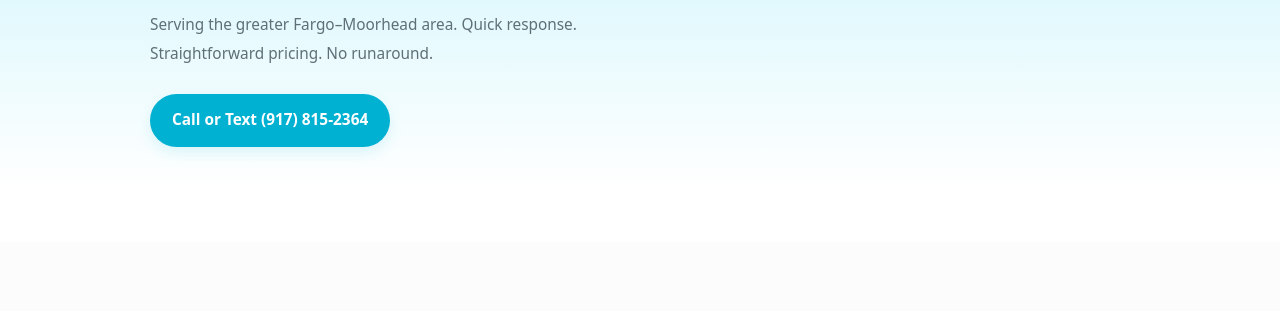
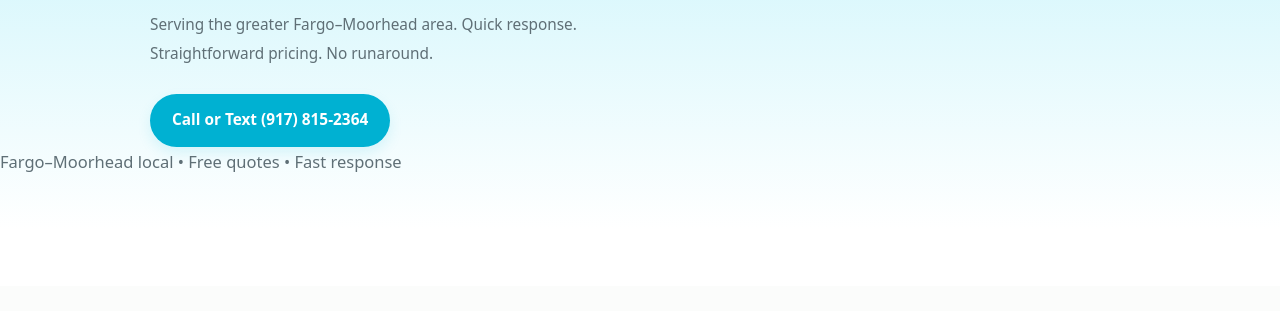
Before and after one commit to samcohen9/samcohen9.github.io, a plain HTML site: page index.html in a window 1280 px wide. Shown: the part 466-777 px from the top of the page. Drawn offline with Linux system fonts and the light colour scheme.

Commit message:
Update index.html
Micro hero

```diff
--- a/index.html
+++ b/index.html
@@ -57,6 +57,9 @@
       </a>
 
     </div>
+    <p class="micro-trust">
+  Fargo–Moorhead local • Free quotes • Fast response
+    </p>
   </section>
 
   <!-- SERVICES -->
```
